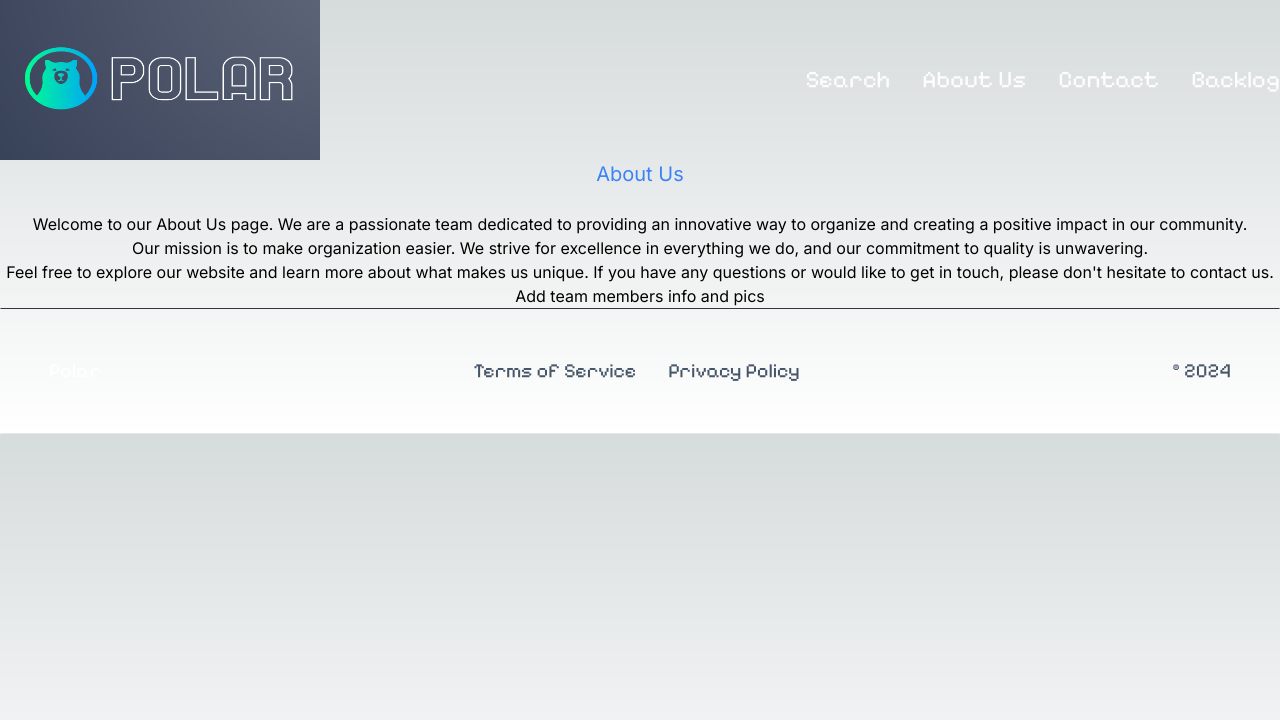
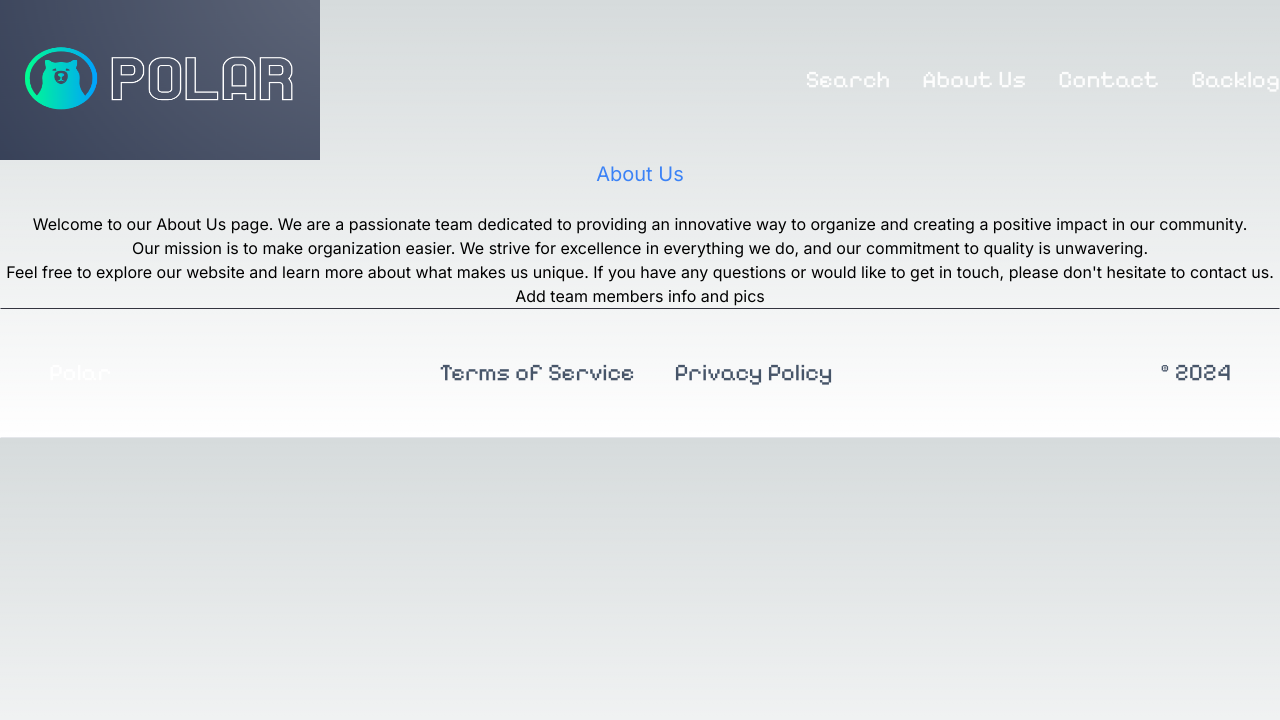
Before and after one commit to SHasan59/Polar, a Next.js app: page /aboutus in a window 1280 px wide. Shown: the top 720 px of the page. Built offline with nearby package versions, Linux system fonts and the light colour scheme.

Commit message:
fixed footer centering issue

```diff
--- a/src/app/components/Footer.jsx
+++ b/src/app/components/Footer.jsx
@@ -4,16 +4,18 @@ import "../css/styles.css";
 
 const Footer = () => {
   return (
-    <footer className="footer border z-10 border-t-[#33353F] border-l-transparent border-r-transparent text-white text-xl">
-      <div className="container p-12 flex justify-between font-pixelify-sans">
+    <footer className="footer border z-10 border-t-[#33353F] border-l-transparent border-r-transparent text-white text-2xl">
+      <div className="container p-12 flex justify-between items-center font-pixelify-sans mx-auto">
         <span>Polar</span>
-        <div className="flex gap-8">
+        <div className="justify-center">
+          <div className="flex gap-10">
             <Link href="/terms-of-service" className="text-slate-600 font-pixelify-sans hover:text-red-500">
               Terms of Service
             </Link>
             <Link href="/privacy-policy" className="text-slate-600 font-pixelify-sans hover:text-red-500">
               Privacy Policy
             </Link>
+          </div>
         </div>
         <p className="text-slate-600 font-pixelify-sans">© 2024</p>
       </div>
```
Lines whose indentation alone changed are shown as unchanged.
